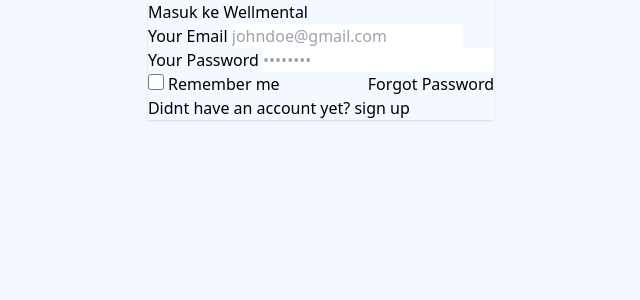
After one commit to Krindog7337/wellmental, a PHP site: page /login.php in a window 1280 px wide. The commit adds this page. Shown: the top 300 px of the page, without its empty margins (319-959 px from the left). Run offline with PHP 8.4, Linux system fonts and the light colour scheme.

Commit message:
half homepage, raw login

```diff
--- a/assets/css/output.css
+++ b/assets/css/output.css
@@ -16,7 +16,7 @@
   /* 2 */
   border-style: solid;
   /* 2 */
-  border-color: #e5e7eb;
+  border-color: currentColor;
   /* 2 */
 }
 
@@ -554,12 +554,161 @@
   --tw-contain-style:  ;
 }
 
-.bg-red-200 {
-  --tw-bg-opacity: 1;
-  background-color: rgb(254 202 202 / var(--tw-bg-opacity));
+.container {
+  width: 100%;
 }
 
-.text-blue-300 {
+@media (min-width: 640px) {
+  .container {
+    max-width: 640px;
+  }
+}
+
+@media (min-width: 768px) {
+  .container {
+    max-width: 768px;
+  }
+}
+
+@media (min-width: 1024px) {
+  .container {
+    max-width: 1024px;
+  }
+}
+
+@media (min-width: 1280px) {
+  .container {
+    max-width: 1280px;
+  }
+}
+
+@media (min-width: 1536px) {
+  .container {
+    max-width: 1536px;
+  }
+}
+
+.m-4 {
+  margin: 1rem;
+}
+
+.mx-2 {
+  margin-left: 0.5rem;
+  margin-right: 0.5rem;
+}
+
+.mr-40 {
+  margin-right: 10rem;
+}
+
+.flex {
+  display: flex;
+}
+
+.h-4 {
+  height: 1rem;
+}
+
+.h-max {
+  height: -moz-max-content;
+  height: max-content;
+}
+
+.h-full {
+  height: 100%;
+}
+
+.h-screen {
+  height: 100vh;
+}
+
+.w-2\/3 {
+  width: 66.666667%;
+}
+
+.w-4 {
+  width: 1rem;
+}
+
+.grid-cols-2 {
+  grid-template-columns: repeat(2, minmax(0, 1fr));
+}
+
+.flex-col {
+  flex-direction: column;
+}
+
+.justify-center {
+  justify-content: center;
+}
+
+.justify-between {
+  justify-content: space-between;
+}
+
+.justify-evenly {
+  justify-content: space-evenly;
+}
+
+.rounded-lg {
+  border-radius: 0.5rem;
+}
+
+.rounded {
+  border-radius: 0.25rem;
+}
+
+.border {
+  border-width: 1px;
+}
+
+.bg-wm-bg-light {
+  --tw-bg-opacity: 1;
+  background-color: rgb(244 249 255 / var(--tw-bg-opacity));
+}
+
+.bg-wm-blue-primary {
+  --tw-bg-opacity: 1;
+  background-color: rgb(205 226 253 / var(--tw-bg-opacity));
+}
+
+.p-2 {
+  padding: 0.5rem;
+}
+
+.text-2xl {
+  font-size: 1.5rem;
+  line-height: 2rem;
+}
+
+.text-4xl {
+  font-size: 2.25rem;
+  line-height: 2.5rem;
+}
+
+.font-bold {
+  font-weight: 700;
+}
+
+.uppercase {
+  text-transform: uppercase;
+}
+
+.text-wm-darkblue {
   --tw-text-opacity: 1;
-  color: rgb(147 197 253 / var(--tw-text-opacity));
+  color: rgb(49 110 139 / var(--tw-text-opacity));
 }
+
+.shadow {
+  --tw-shadow: 0 1px 3px 0 rgb(0 0 0 / 0.1), 0 1px 2px -1px rgb(0 0 0 / 0.1);
+  --tw-shadow-colored: 0 1px 3px 0 var(--tw-shadow-color), 0 1px 2px -1px var(--tw-shadow-color);
+  box-shadow: var(--tw-ring-offset-shadow, 0 0 #0000), var(--tw-ring-shadow, 0 0 #0000), var(--tw-shadow);
+}
+
+@media (min-width: 768px) {
+  @media (min-width: 1024px) {
+    .md\:lg\:grid {
+      display: grid;
+    }
+  }
+}
--- /dev/null
+++ b/login.php
@@ -0,0 +1,42 @@
+<!DOCTYPE html>
+<html lang="en">
+
+<head>
+  <meta charset="UTF-8">
+  <meta name="viewport" content="width=device-width, initial-scale=1.0">
+  <link rel="stylesheet" href="./assets/css/output.css">
+  <title>Login</title>
+</head>
+
+<body class="bg-wm-bg-light">
+  <div class="container flex justify-center">
+    <div class="login-card shadow">
+      <h1>Masuk ke Wellmental</h1>
+      <form action="">
+        <div class="email">
+          <label for="email" class="">Your Email</label>
+          <input type="email" name="email" id="email" class="" placeholder="johndoe@gmail.com">
+        </div>
+        <div class="password">
+          <label for="password" class="">Your Password</label>
+          <input type="password" name="password" id="password" class="" placeholder="••••••••">
+        </div>
+        <div class="rememberforgot flex justify-between">
+          <div class="rememberme">
+            <input id="remember" aria-describedby="remember" type="checkbox" class="w-4 h-4 border border-gray-300 rounded bg-gray-50 focus:ring-3 focus:ring-primary-300 dark:bg-gray-700 dark:border-gray-600 dark:focus:ring-primary-600 dark:ring-offset-gray-800" required="">
+            <label for="remember" class="text-gray-500 dark:text-gray-300">Remember me</label>
+          </div>
+          <div class="forgotpass">
+            <a href="">Forgot Password</a>
+          </div>
+        </div>
+        <div class="signup">
+          Didnt have an account yet? <a href="">sign up</a>
+        </div>
+      </form>
+    </div>
+
+  </div>
+</body>
+
+</html>
```
Also changed, not shown: content/home.php (+12 -1 lines), index.php (+12 -2 lines), tailwind.config.js (+6 -1 lines), assets/image/illustration-girl.png (added).
